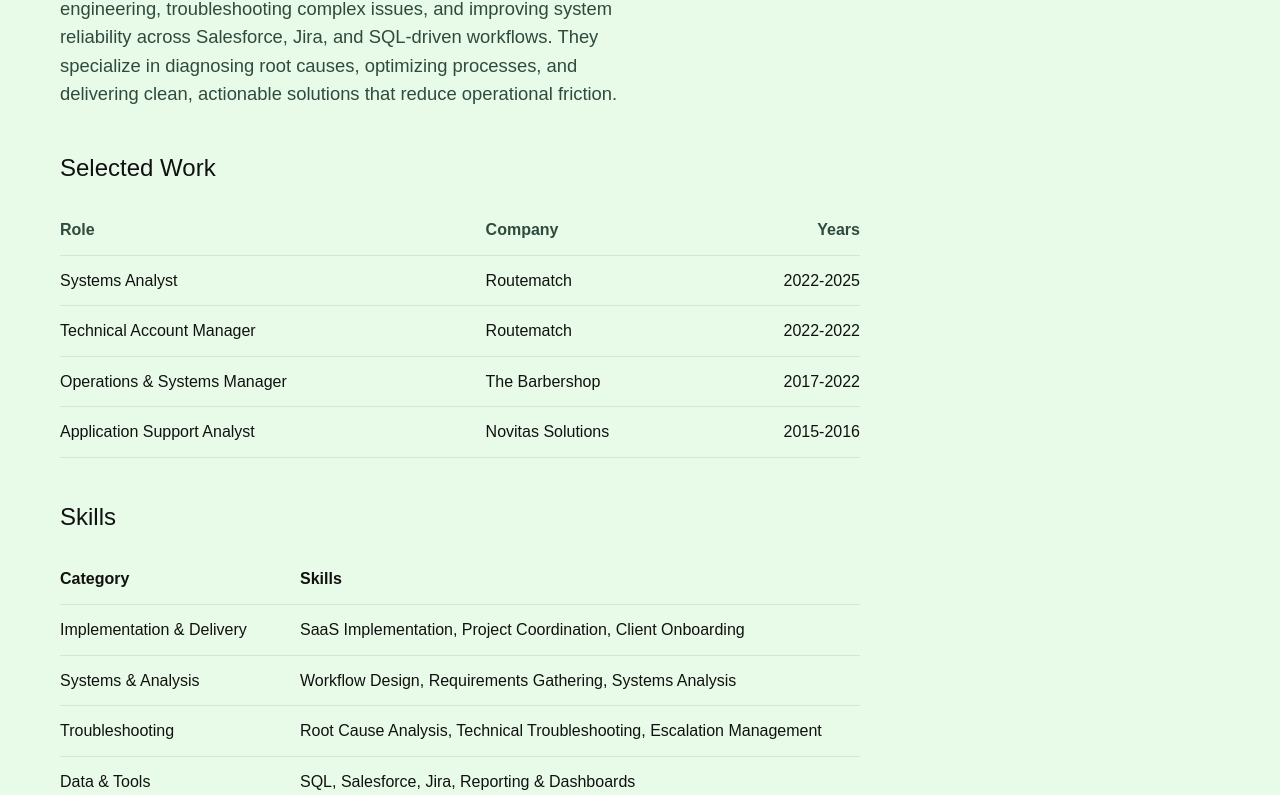
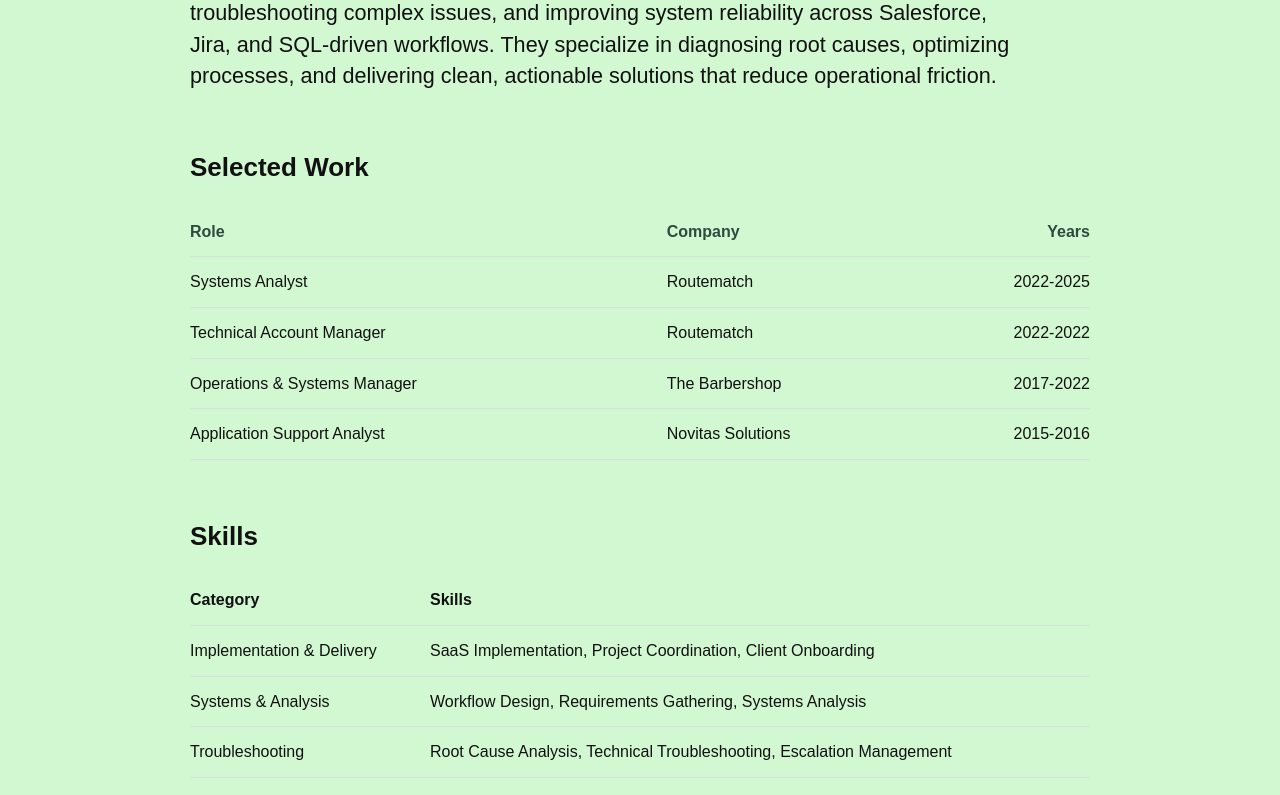
Before and after one commit to hi-chrisjordan/resume.github.io, a plain HTML site: page index.html in a window 1280 px wide. Shown: the part 94-889 px from the top of the page. Drawn offline with Linux system fonts and the light colour scheme.

Commit message:
Update index.html

```diff
--- a/index.html
+++ b/index.html
@@ -5,14 +5,15 @@
   <meta name="viewport" content="width=device-width, initial-scale=1.0" />
   <title>Chris Jordan - Technical Systems Analyst</title>
   <style>
-    body {
-      font-family: Arial, sans-serif;
-      margin: 60px;
-      max-width: 800px;
-      background-color: #e8fbe8;
-      color: #111;
-      line-height: 1.6;
-    }
+    body{
+  font-family: Arial, sans-serif;
+  max-width: 900px;
+  margin: 60px auto;
+  padding: 0 24px;
+  background-color: #d2f8d2; /* keep your current color */
+  color: #111;
+  line-height: 1.6;
+}
 
 
    a { color: inherit; text-decoration: none; }
@@ -24,12 +25,13 @@
       font-weight: 600;
     }
 
-    h2 {
-      font-size: 24px;
-      margin-top: 40px;
-      margin-bottom: 10px;
-      font-weight: 500;
-    }
+    h2{
+  font-size: 26px;
+  margin-top: 56px;
+  margin-bottom: 14px;
+  font-weight: 600;
+}
+
 
 
     .work-list {
@@ -64,12 +66,12 @@
       margin-top: 60px;
     }
 
-.tagline {
-  font-size: 1.15rem;
-  line-height: 1.55;
-  max-width: 600px;
-  color: #2f4a3f;
-  margin-bottom: 40px;
+.tagline{
+  font-size: 1.35rem;
+  line-height: 1.45;
+  max-width: 820px;
+  color: #111;
+  margin: 0 0 48px 0;
 }
 
 
```
